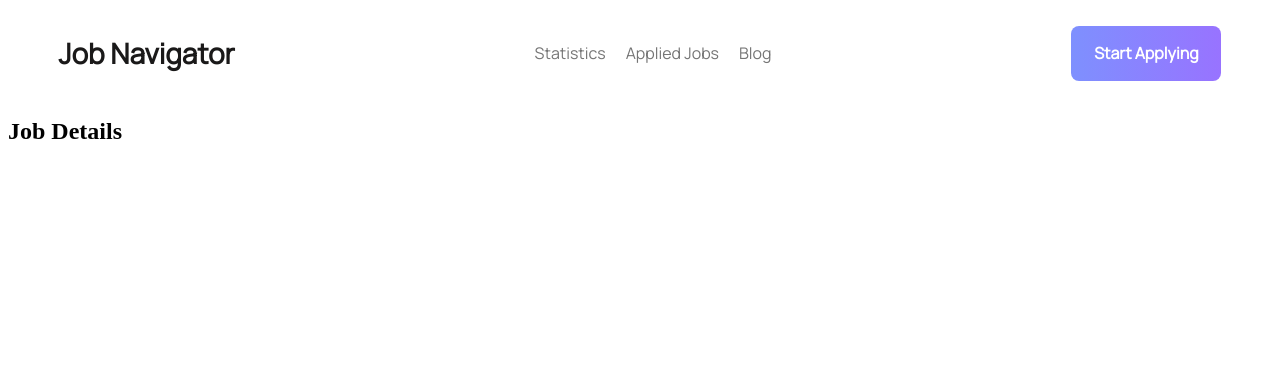
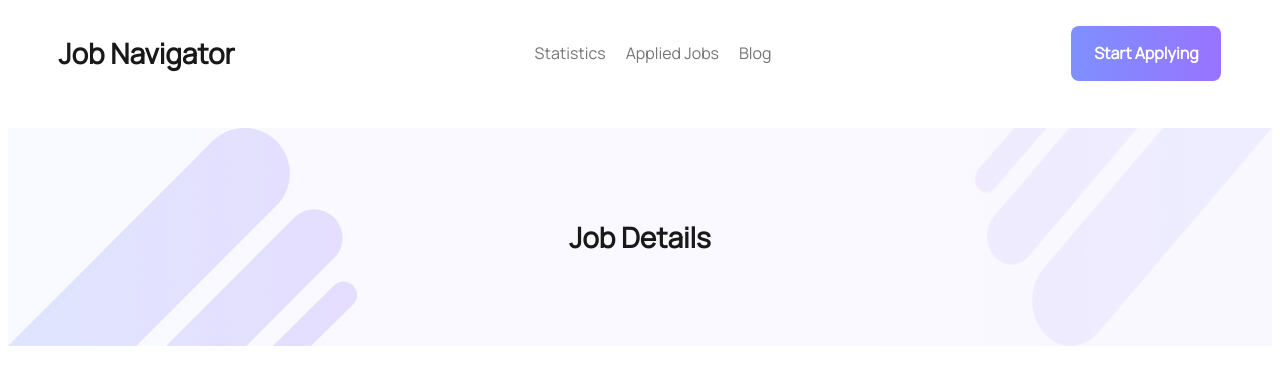
Before and after one commit to XZonRexA1/job-navigator, a React (Vite) app: page /jobDetails/1 in a window 1280 px wide. Shown: the top 384 px of the page. Built offline with nearby package versions, Linux system fonts and the light colour scheme; a web font is replaced by a local one.

Commit message:
job details banner added

```diff
--- a/src/components/Header/Header.css
+++ b/src/components/Header/Header.css
@@ -51,8 +51,5 @@
     flex-direction: column;
     gap: 20px;
   }
-  .nav-link {
-    display: flex;
-    flex-direction: column;
-  }
+
 }
--- a/src/components/JobDetails/JobDetails.css
+++ b/src/components/JobDetails/JobDetails.css
@@ -0,0 +1,40 @@
+.job-details-container {
+  position: relative;
+  width: 100%;
+}
+
+.img-container {
+  background: linear-gradient(
+    90deg,
+    rgba(126, 144, 254, 0.05) 0%,
+    rgba(152, 115, 255, 0.05) 100%
+  );
+  display: flex;
+  justify-content: space-between;
+  margin-top: 30px;
+}
+
+/* img container responsive */
+@media (max-width: 767px) {
+  .img-container {
+    display: flex;
+    flex-direction: column;
+    margin-top: 20px;
+  }
+}
+
+.job-details-text {
+  position: absolute;
+  top: 50%;
+  left: 50%;
+  transform: translate(-50%, -50%);
+  z-index: 1;
+  text-align: center;
+  font-family: "Manrope";
+  font-style: normal;
+  font-weight: bold;
+  font-size: 28px;
+  line-height: 44px;
+  color: #1a1919;
+  margin: 0 auto;
+}
--- a/src/components/JobDetails/JobDetails.jsx
+++ b/src/components/JobDetails/JobDetails.jsx
@@ -1,6 +1,8 @@
 import React, { useEffect, useState } from "react";
 import "./JobDetails.css";
 import { useLoaderData, useParams } from "react-router-dom";
+import vectorImage1 from "../../assets/All Images/Vector.png";
+import vectorImage2 from "../../assets/All Images/Vector-1.png";
 const JobDetails = () => {
   const { jobDetailsId } = useParams();
 
@@ -9,13 +11,19 @@ const JobDetails = () => {
   const [jobData, setJobData] = useState({});
   useEffect(() => {
     const newData = data?.find((db) => db.id === parseInt(jobDetailsId));
-    setJobData(newData)
+    setJobData(newData);
   }, []);
 
   console.log(jobData);
   return (
     <div>
-      <h2>Job Details</h2>
+      <div className="job-details-container">
+        <div className="img-container">
+          <img src={vectorImage1} alt="vector photo" />
+          <img src={vectorImage2} alt="vector photo" />
+        </div>
+        <h2 className="job-details-text">Job Details</h2>
+      </div>
     </div>
   );
 };
```
